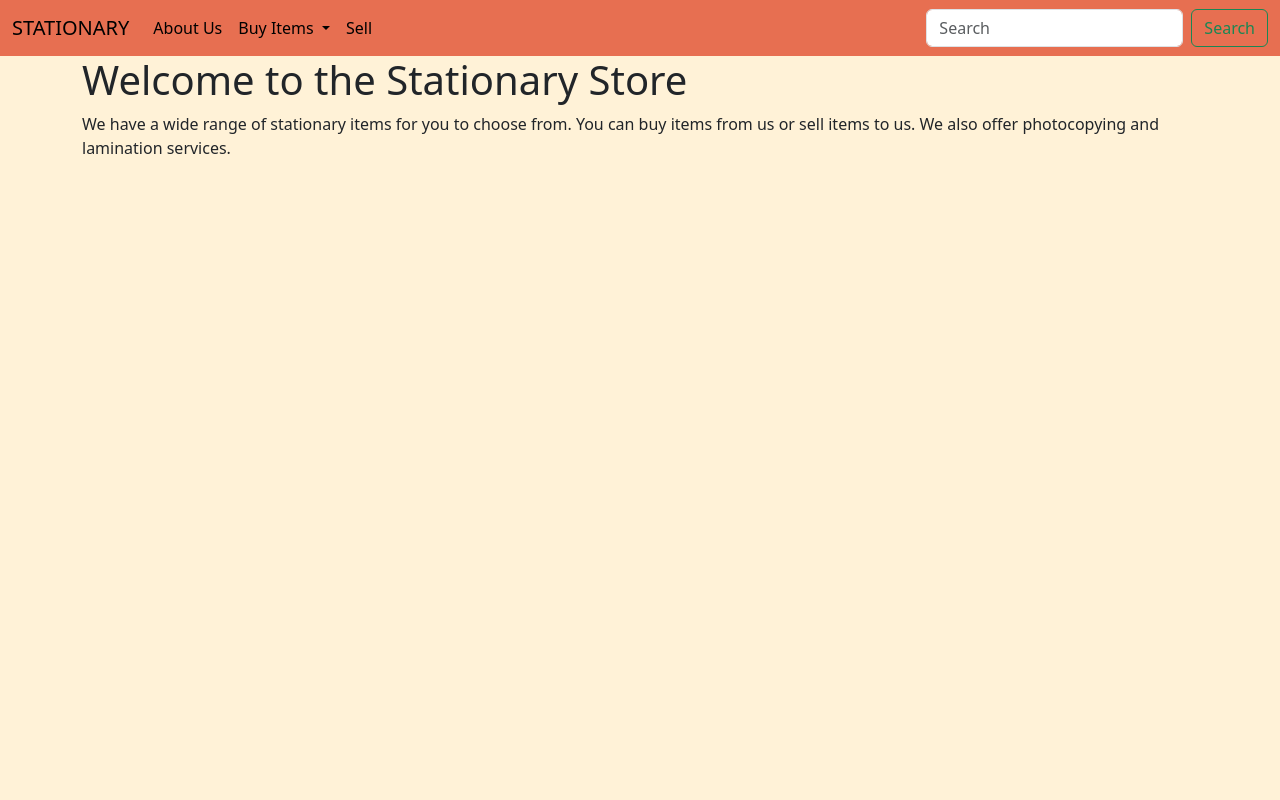
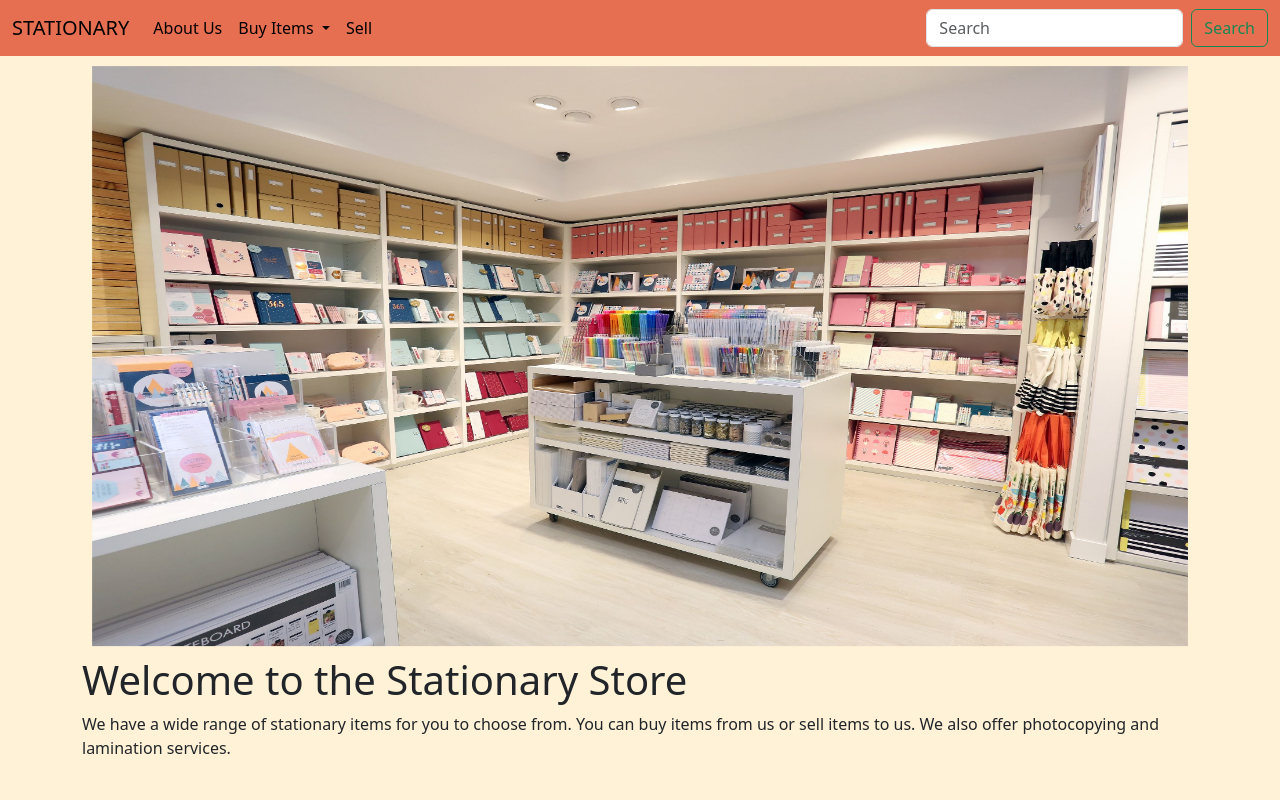
Before and after one commit to PrabalAryal/stationary_websit_with_django, a Python web app: template stationary/templates/home.html in a window 1280 px wide. Run offline with Jinja, Linux system fonts and the light colour scheme; the template is opened without the code that fills it, so the values that code supplies are empty.

Commit message:
images added

```diff
--- a/stationary/templates/base.html
+++ b/stationary/templates/base.html
@@ -35,7 +35,10 @@
         <div class="collapse navbar-collapse" id="navbarSupportedContent">
           <ul class="navbar-nav me-auto mb-2 mb-lg-0">
             <li class="nav-item">
-              <a class="nav-link active" aria-current="page" href="about/"
+              <a
+                class="nav-link active"
+                aria-current="page"
+                href="http://127.0.0.1:8000/about/"
                 >About Us</a
               >
             </li>
--- a/stationary/templates/home.html
+++ b/stationary/templates/home.html
@@ -1,6 +1,21 @@
 {% extends "base.html" %} {% block body %}
 <div class="container">
-  <div class="row">
+  <div id="carouselExampleSlidesOnly" class="carousel slide" data-bs-ride="carousel">
+    <div class="carousel-inner">
+      <div class="carousel-item active">
+      <img src="/static/1.jpg" class="d-block w-100" style="padding:10px;" width="1920" height="600" alt="...">
+      </div>
+      <div class="carousel-item">
+        <img src="/static/2.jpg" class="d-block w-100" width="1920" height="600" alt="..." style="padding:10px;">
+      </div>
+      <div class="carousel-item">
+        <img src="/static/3.jpg" class="d-block w-100" width="1920" height="600" alt="..." style="padding:10px;">
+      </div>
+    </div>
+  </div>
+</div>
+
+  <div class="container">
     <h1>Welcome to the Stationary Store</h1>
     <p>
       We have a wide range of stationary items for you to choose from. You can
```
Also changed, not shown: stationary/static/1.jpg (added), stationary/static/2.jpg (added), stationary/static/3.jpg (added).
